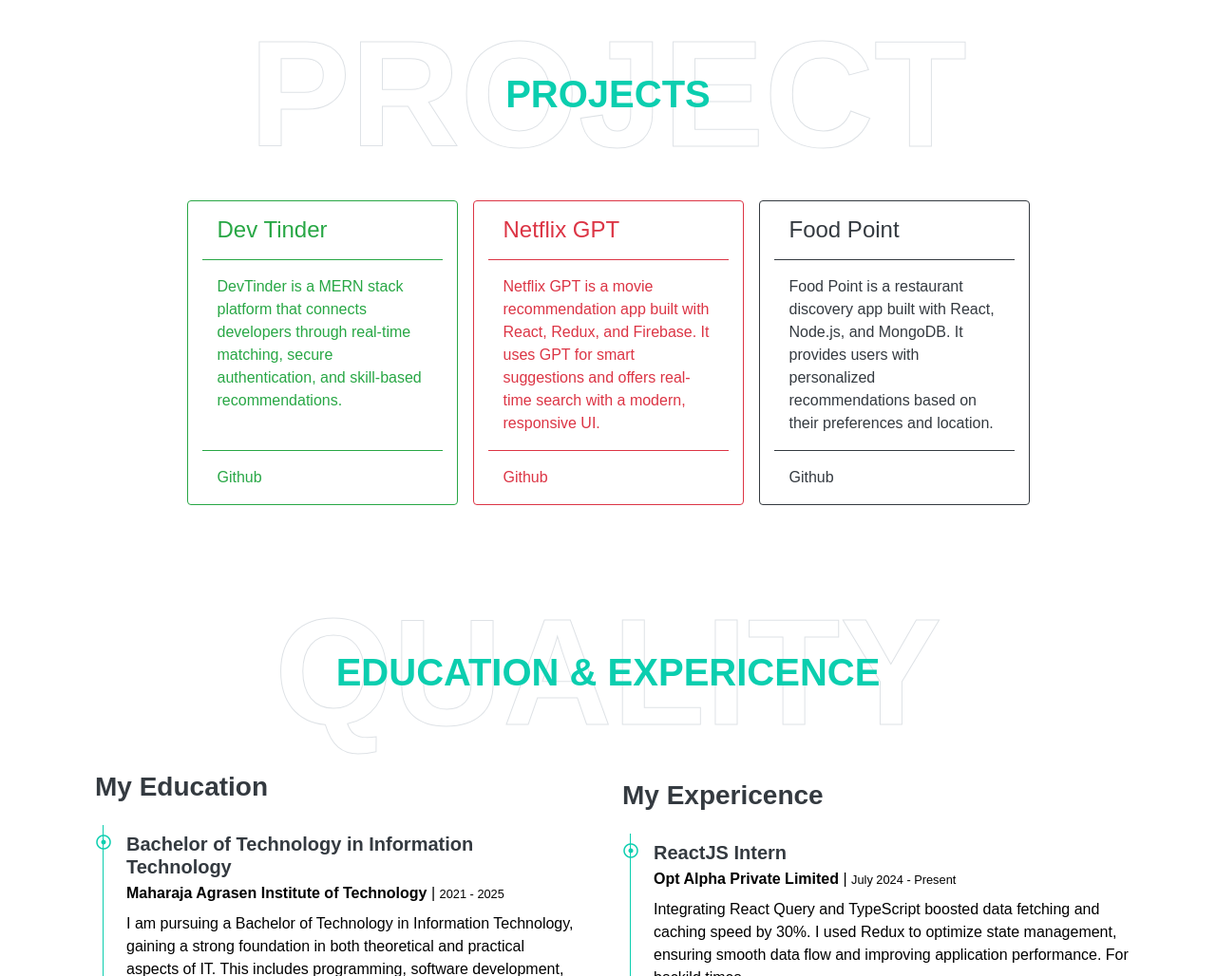
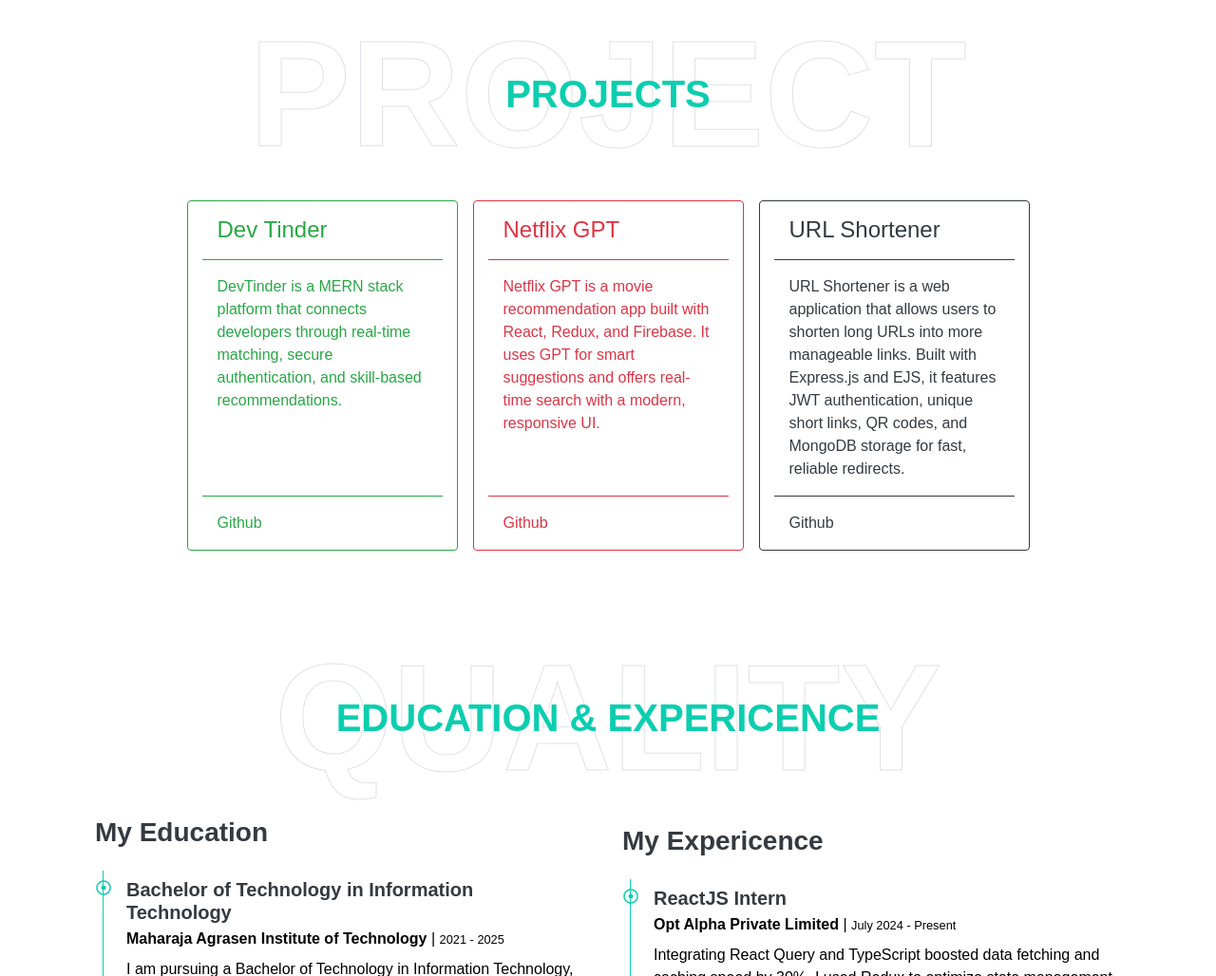
Before and after one commit to ayush-310/Ayush_Portfolio, a website with bundled scripts: page index.html in a window 1280 px wide. Shown: the part 893-1921 px from the top of the page at 95% size. Built offline with nearby package versions, Linux system fonts and the light colour scheme.

Commit message:
Added URL Shortener Project

```diff
--- a/index.html
+++ b/index.html
@@ -201,17 +201,17 @@
                     <div class="card-header  p-3  fs-1 bg-transparent border-dark">
                         <h4 class="text-dark p-0  m-0">
                             <a class="text-dark text-decoration-none hover:text-dark"
-                                href="https://foodpoint-liard.vercel.app/">Food Point</a>
+                                href="https://www.loom.com/embed/c149d9a0e6e9496abf4b08cb94e3e204?sid=52ae437a-8e94-4a39-8a13-d05561fc3d20">URL Shortener</a>
                         </h4>
                     </div>
                     <div class="card-body p-3 text-dark">
-                        <p class="card-text">Food Point is a restaurant discovery app built with React, Node.js, and
-                            MongoDB. It provides users with personalized recommendations based on their preferences
-                            and location.</p>
+                        <p class="card-text">URL Shortener is a web application that allows users to shorten long URLs
+                            into more manageable links. Built with Express.js and EJS, it features JWT authentication,
+                            unique short links, QR codes, and MongoDB storage for fast, reliable redirects.</p>
                     </div>
                     <div class="card-footer bg-transparent p-3 border-dark">
                         <a class="nav-link text-dark text-decoration-none hover:text-dark p-0"
-                            href="https://github.com/ayush-310/Swiggy">Github</a>
+                            href="https://github.com/ayush-310/URL-Shortener">Github</a>
                     </div>
                 </div>
 
```
